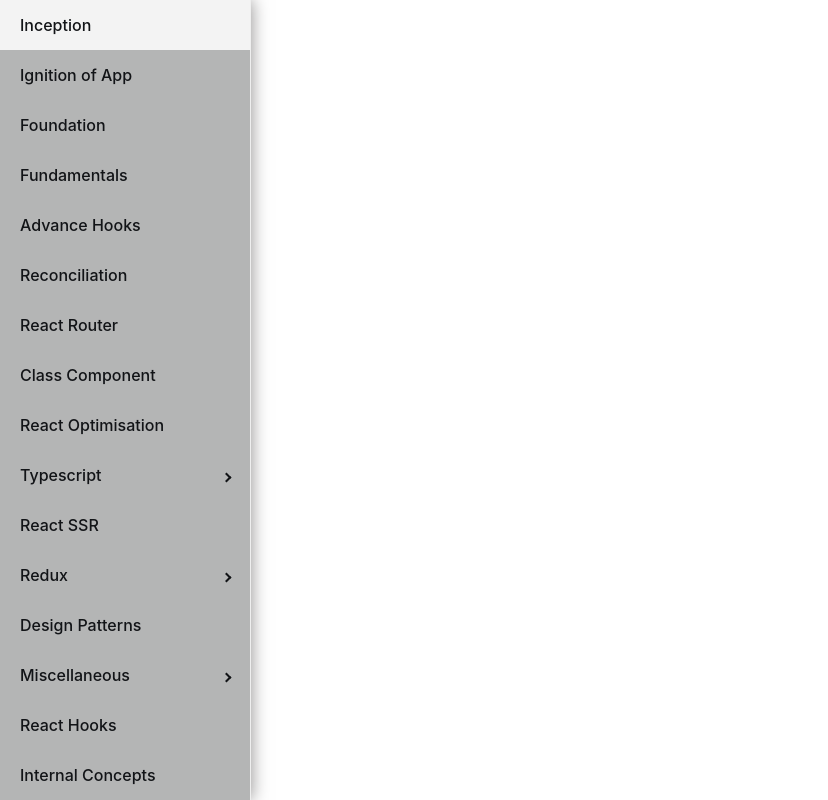
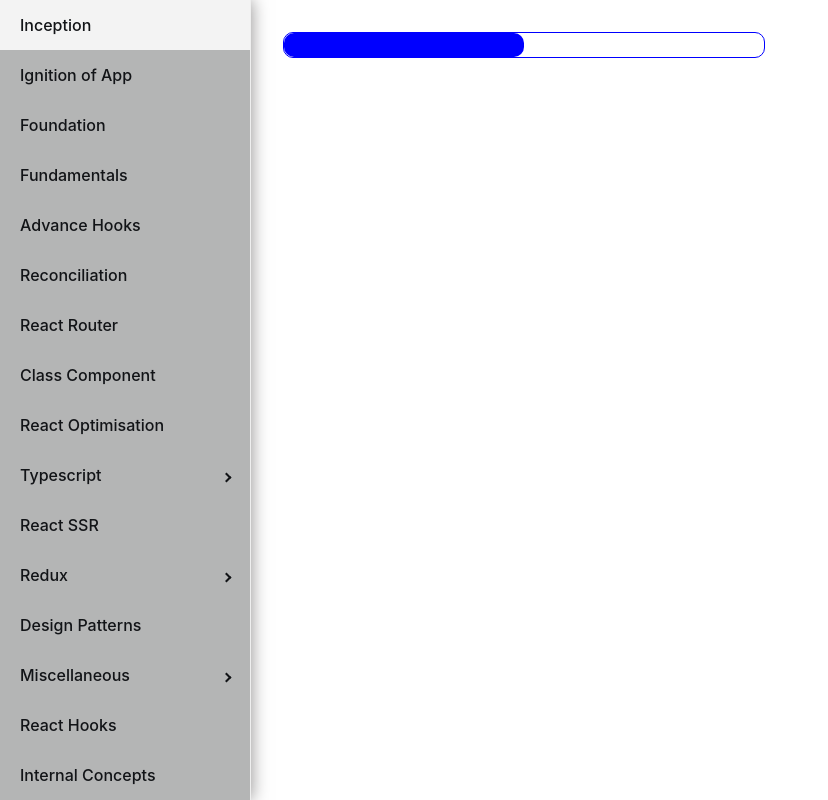
Before and after one commit to UditNandy/React-learning-material, a React (Create React App) app: page /progress-bar in a window 1280 px wide. Shown: the whole page, without its empty margins (0-828 px from the left). Built offline with nearby package versions, Linux system fonts and the light colour scheme; what ag-grid-community would draw is missing.

Commit message:
Added progress bar

```diff
--- a/src/App.js
+++ b/src/App.js
@@ -39,6 +39,7 @@
 import NestedCheckbox from "./components/machine-coding/nested-checkbox/nested-checkbox.js";
 import AutoComplete from "./components/machine-coding/auto-complete/auto-complete.js";
 import Pagination from "./components/machine-coding/pagination/pagination.js";
+import ProgressBar from "./components/machine-coding/progress-bar/progress-bar.js";
 
 function App() {
   return (
@@ -153,6 +154,9 @@
             <MenuItem component={<Link to="/pagination" />}>
               Pagination
             </MenuItem>
+            <MenuItem component={<Link to="/progress-bar" />}>
+              Progress Bar
+            </MenuItem>
           </SubMenu>
           <MenuItem component={<Link to="/interview-questions" />}>
             Interview Questions
@@ -202,6 +206,7 @@
           <Route path="nested-checkbox" element={<NestedCheckbox />} />
           <Route path="auto-complete" element={<AutoComplete />} />
           <Route path="pagination" element={<Pagination />} />
+          <Route path="progress-bar" element={<ProgressBar />} />
         </Routes>
       </div>
     </div>
--- /dev/null
+++ b/src/components/machine-coding/progress-bar/progress-bar.css
@@ -0,0 +1,15 @@
+.progress-bar-container {
+  width: 30em;
+  height: 1.5em;
+  border: 1px solid blue;
+  border-radius: 10px;
+  position: relative;
+}
+
+.progress {
+  height: 100%;
+  background-color: blue;
+  border-radius: inherit;
+  position: absolute;
+  transition: width 0.3s ease-in;
+}
--- /dev/null
+++ b/src/components/machine-coding/progress-bar/progress-bar.js
@@ -0,0 +1,38 @@
+import { useState } from "react";
+import "./progress-bar.css";
+import { useEffect } from "react";
+import { useRef } from "react";
+const Bar = ({ percent = 0 }) => {
+  return (
+    <>
+      <div className="progress-bar-container">
+        <div style={{ width: `${percent}%` }} className="progress"></div>
+      </div>
+    </>
+  );
+};
+
+const ProgressBar = () => {
+  const [percent, setPercent] = useState(0);
+  const intervalRef = useRef(null);
+  useEffect(() => {
+    intervalRef.current = setInterval(() => {
+      setPercent((prev) => {
+        if (prev >= 100) {
+          console.log("Being called");
+          clearInterval(intervalRef.current);
+          return prev;
+        }
+        return prev + 10;
+      });
+    }, 1000);
+    return () => clearInterval(intervalRef.current);
+  }, []);
+  return (
+    <>
+      <Bar percent={percent} />
+    </>
+  );
+};
+
+export default ProgressBar;
```
